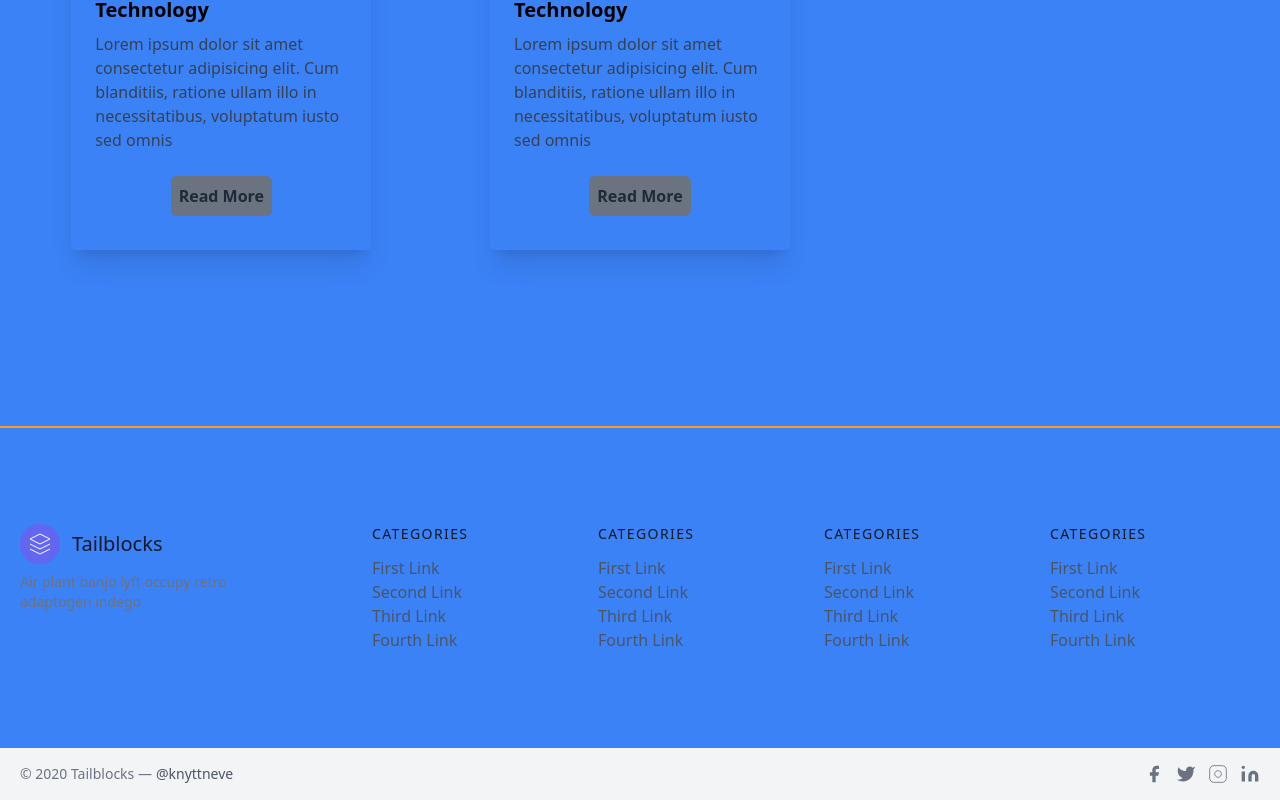
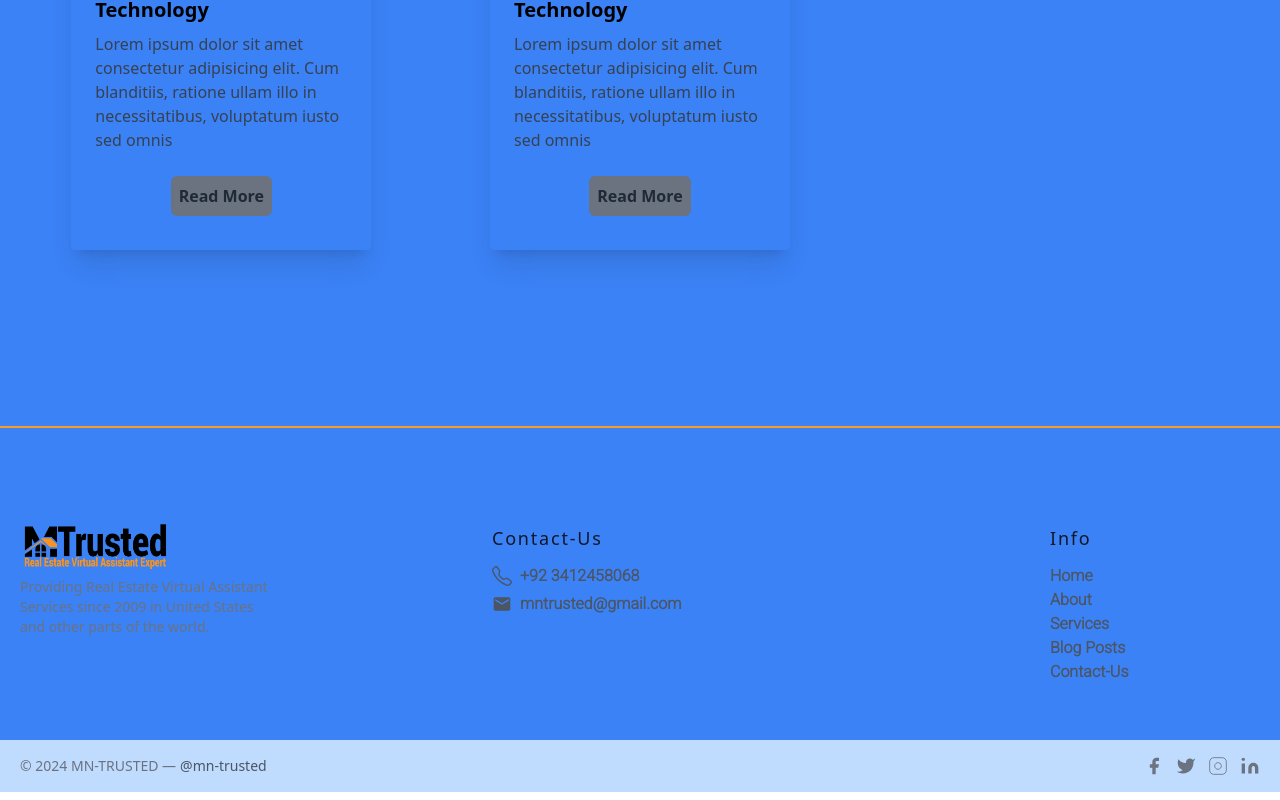
Before and after one commit to Adnankhan10s/MN-trusted, a Next.js app: page /blogs in a window 1280 px wide. Shown: the part 1008-1808 px from the top of the page. Built offline with nearby package versions, Linux system fonts and the light colour scheme.

Commit message:
add layout

```diff
--- a/src/components/Footer.tsx
+++ b/src/components/Footer.tsx
@@ -6,6 +6,7 @@ import { AiFillInstagram } from "react-icons/ai";
 import { AiFillTwitterCircle } from "react-icons/ai";
 import { BsTelephone } from "react-icons/bs";
 import { MdEmail } from "react-icons/md";
+import Image from 'next/image';
 
 
 
@@ -30,111 +31,62 @@ const Footer = () => {
   return (
 
 <footer className="text-gray-600 body-font">
-  <div className="container px-5 py-24 mx-auto flex md:items-center lg:items-start md:flex-row md:flex-nowrap flex-wrap flex-col">
-    <div className="w-64 flex-shrink-0 md:mx-0 mx-auto text-center md:text-left">
-      <a className="flex title-font font-medium items-center md:justify-start justify-center text-gray-900">
-        <svg xmlns="http://www.w3.org/2000/svg" fill="none" stroke="currentColor"    className="w-10 h-10 text-white p-2 bg-indigo-500 rounded-full" viewBox="0 0 24 24">
-          <path d="M12 2L2 7l10 5 10-5-10-5zM2 17l10 5 10-5M2 12l10 5 10-5"></path>
-        </svg>
-        <span className="ml-3 text-xl">Tailblocks</span>
-      </a>
-      <p className="mt-2 text-sm text-gray-500">Air plant banjo lyft occupy retro adaptogen indego</p>
+  <div className="container px-5 py-24 mx-auto flex  md:items-center lg:items-start md:flex-row  md:flex-nowrap flex-wrap flex-col">
+    <div className="md:w-64 w-full flex-col  md:flex-shrink-0 md:mx-0 mx-auto text-center md:text-left">
+      <Image src={"/Logo.png"} width={150} height={150} alt='Logo' priority={true} className='mx-auto md:mx-0 w-[150px] h-[70]' />
+      <p className="mt-2 text-sm text-gray-500">Providing Real Estate Virtual Assistant Services since 2009 in United States and other parts of the world.
+      </p>
     </div>
-    <div className="flex-grow flex flex-wrap md:pl-20 -mb-10 md:mt-0 mt-10 md:text-left text-center">
-      <div className="lg:w-1/4 md:w-1/2 w-full px-4">
-        <h2 className="title-font font-medium text-gray-900 tracking-widest text-sm mb-3">CATEGORIES</h2>
-        <nav className="list-none mb-10">
-          <li>
-            <a className="text-gray-600 hover:text-gray-800">First Link</a>
+    <div className="flex-grow flex  md:ml-10 md:justify-between md:px-10 flex-wrap  md:pl-40 -mb-10 md:mt-0 mt-10 md:text-left text-center">
+      <div className="lg:w-1/4 md:w-full w-full px-4">
+        <h2 className="title-font font-medium text-gray-900 tracking-widest text-sm md:text-lg mb-3">Contact-Us</h2>
+        <nav className="list-none mb-10 md:w-[200px] flex-col w-full  ">
+          <li >
+             <span className={`${roboto.className}  inline-flex  items-center gap-2`}><BsTelephone size={20} className='align-middle' /><a href='tel:+92 341258068' className=' md:font-bold  text-gray-600 hover:underline'>+92 3412458068</a><br /></span>
           </li>
-          <li>
-            <a className="text-gray-600 hover:text-gray-800">Second Link</a>
+          <li >
+             <span className={`inline-flex items-center gap-2 ${roboto.className}`}><MdEmail size={20} className='align-middle' /><a href='mailto:mntrusted@gmail.com?subject=Enter Subject For Which Service&body=Type Message' className=' md:font-bold  text-gray-600 hover:underline'>mntrusted@gmail.com</a></span>
           </li>
-          <li>
-            <a className="text-gray-600 hover:text-gray-800">Third Link</a>
-          </li>
-          <li>
-            <a className="text-gray-600 hover:text-gray-800">Fourth Link</a>
-          </li>
+
         </nav>
       </div>
       <div className="lg:w-1/4 md:w-1/2 w-full px-4">
-        <h2 className="title-font font-medium text-gray-900 tracking-widest text-sm mb-3">CATEGORIES</h2>
-        <nav className="list-none mb-10">
-          <li>
-            <a className="text-gray-600 hover:text-gray-800">First Link</a>
-          </li>
-          <li>
-            <a className="text-gray-600 hover:text-gray-800">Second Link</a>
-          </li>
-          <li>
-            <a className="text-gray-600 hover:text-gray-800">Third Link</a>
-          </li>
-          <li>
-            <a className="text-gray-600 hover:text-gray-800">Fourth Link</a>
-          </li>
-        </nav>
+        <h2 className="title-font md:text-lg font-medium text-gray-900 tracking-widest text-sm mb-3">Info</h2>
+        <div className='flex flex-col justify-center '>
+             {navLinks.map((link, index) => (
+               <span className={roboto.className} key={index}><Link href={link.path} className=' font-bold   text-gray-600 hover:underline'>{link.title}</Link><br /></span>
+
+            ))}
+           </div>
       </div>
-      <div className="lg:w-1/4 md:w-1/2 w-full px-4">
-        <h2 className="title-font font-medium text-gray-900 tracking-widest text-sm mb-3">CATEGORIES</h2>
-        <nav className="list-none mb-10">
-          <li>
-            <a className="text-gray-600 hover:text-gray-800">First Link</a>
-          </li>
-          <li>
-            <a className="text-gray-600 hover:text-gray-800">Second Link</a>
-          </li>
-          <li>
-            <a className="text-gray-600 hover:text-gray-800">Third Link</a>
-          </li>
-          <li>
-            <a className="text-gray-600 hover:text-gray-800">Fourth Link</a>
-          </li>
-        </nav>
-      </div>
-      <div className="lg:w-1/4 md:w-1/2 w-full px-4">
-        <h2 className="title-font font-medium text-gray-900 tracking-widest text-sm mb-3">CATEGORIES</h2>
-        <nav className="list-none mb-10">
-          <li>
-            <a className="text-gray-600 hover:text-gray-800">First Link</a>
-          </li>
-          <li>
-            <a className="text-gray-600 hover:text-gray-800">Second Link</a>
-          </li>
-          <li>
-            <a className="text-gray-600 hover:text-gray-800">Third Link</a>
-          </li>
-          <li>
-            <a className="text-gray-600 hover:text-gray-800">Fourth Link</a>
-          </li>
-        </nav>
-      </div>
+
+
     </div>
   </div>
-  <div className="bg-gray-100">
+  <div className="bg-blue-200">
     <div className="container mx-auto py-4 px-5 flex flex-wrap flex-col sm:flex-row">
-      <p className="text-gray-500 text-sm text-center sm:text-left">© 2020 Tailblocks —
-        <a href="https://twitter.com/knyttneve" rel="noopener noreferrer" className="text-gray-600 ml-1" target="_blank">@knyttneve</a>
+      <p className="text-gray-500 text-sm text-center sm:text-left">© 2024 MN-TRUSTED —
+        <a href="" rel="noopener noreferrer" className="text-gray-600 ml-1" target="_blank">@mn-trusted</a>
       </p>
       <span className="inline-flex sm:ml-auto sm:mt-0 mt-2 justify-center sm:justify-start">
         <a className="text-gray-500">
-          <svg fill="currentColor"    className="w-5 h-5" viewBox="0 0 24 24">
+          <svg fill="currentColor"    className="w-5 h-5 cursor-pointer" viewBox="0 0 24 24">
             <path d="M18 2h-3a5 5 0 00-5 5v3H7v4h3v8h4v-8h3l1-4h-4V7a1 1 0 011-1h3z"></path>
           </svg>
         </a>
         <a className="ml-3 text-gray-500">
-          <svg fill="currentColor"    className="w-5 h-5" viewBox="0 0 24 24">
+          <svg fill="currentColor"    className="w-5 h-5 cursor-pointer" viewBox="0 0 24 24">
             <path d="M23 3a10.9 10.9 0 01-3.14 1.53 4.48 4.48 0 00-7.86 3v1A10.66 10.66 0 013 4s-4 9 5 13a11.64 11.64 0 01-7 2c9 5 20 0 20-11.5a4.5 4.5 0 00-.08-.83A7.72 7.72 0 0023 3z"></path>
           </svg>
         </a>
         <a className="ml-3 text-gray-500">
-          <svg fill="none" stroke="currentColor"    className="w-5 h-5" viewBox="0 0 24 24">
+          <svg fill="none" stroke="currentColor"    className="w-5 h-5 cursor-pointer" viewBox="0 0 24 24">
             <rect width="20" height="20" x="2" y="2" rx="5" ry="5"></rect>
             <path d="M16 11.37A4 4 0 1112.63 8 4 4 0 0116 11.37zm1.5-4.87h.01"></path>
           </svg>
         </a>
-        <a className="ml-3 text-gray-500">
-          <svg fill="currentColor" stroke="currentColor"    className="w-5 h-5" viewBox="0 0 24 24">
+        <a  className="ml-3 text-gray-500">
+          <svg fill="currentColor" stroke="currentColor"    className="w-5 h-5 cursor-pointer" viewBox="0 0 24 24">
             <path stroke="none" d="M16 8a6 6 0 016 6v7h-4v-7a2 2 0 00-2-2 2 2 0 00-2 2v7h-4v-7a6 6 0 016-6zM2 9h4v12H2z"></path>
             <circle cx="4" cy="4" r="2" stroke="none"></circle>
           </svg>
--- a/src/components/Hero.tsx
+++ b/src/components/Hero.tsx
@@ -16,9 +16,9 @@ const poppins = Poppins({
 
 const Hero = () => {
     return (
-        <div className=' z-10 md:w-full h-[850px] md:h-[700px] 2xl:h-screen w-full md:bg-white bg-slate-300 border-b-2  border-black md:mt-0 relative  items-center' id='home'>
+        <div className=' z-10 md:w-full h-[850px] md:h-[700px] 2xl:h-screen w-full md:bg-white bg-slate-200 border-b-2  border-black md:mt-0 relative  items-center' id='home'>
 
-        <div className='absolute z-20 md:pt-28 pt-24  right-0 w-full h-[200px] flex-col place-items-center   md:h-[800px]'>
+        <div className='absolute z-20 md:pt-28 pt-28  right-0 w-full h-[200px] flex-col place-items-center   md:h-[800px]'>
 
            <div className=' text-center justify-center items-center'>
            <p className='text-base px-4 md:px-0 md:text-lg  2xl:text-2xl font-bold text-center  font-serif text-gray-900 p-2 inline-flex items-center'>
@@ -27,7 +27,7 @@ const Hero = () => {
            </div>
            <div>
            <div className='md:w-full  font-bold text-center text-lg md:text-2xl lg:text-4xl 2xl:text-5xl'>
-                   <h1 className={`md:bg-gradient-to-r  from-gray-700 via-indigo-900 to-gray-700  text-white md:bg-clip-text md:text-transparent p-4 ${poppins.className}`}>ARE YOU A BUSY ENTREPRENEUR IMPACTED BY<br/>
+                   <h1 className={`md:bg-gradient-to-r  from-gray-700 via-indigo-900 to-gray-700  text-[#ff874a] md:bg-clip-text md:text-transparent p-4 ${poppins.className}`}>ARE YOU A BUSY ENTREPRENEUR IMPACTED BY<br/>
                     INFLATION & HIGH OPERATIONAL COSTS?</h1>
                 </div>
                 <div className='md:hidden mx-auto overflow-clip  w-[350px]  h-[200px] rounded-md border-white border-2 shadow-md my-8'>
--- a/src/components/Navbar.tsx
+++ b/src/components/Navbar.tsx
@@ -68,7 +68,7 @@ const Navbar = () => {
         <div className='z-30  hidden md:flex md:w-full h-[80px] bg-transparent backdrop-blur-sm   text-[#00004f] p-4 shadow-md   fixed  overflow-hidden '>
         <div className='flex justify-between items-center text-center   w-[100%]  '>
             <Link href={"/"}>
-        <Image src={"/logo_transparent.png"} width={500} height={500} alt='logo' className='w-[300px] h-[270px] text-black' />
+        <Image src={"/Logo.png"} width={500} height={500} alt='logo' className='w-[250px] h-[60px] text-black' />
         </Link>
             <div className=''>
                 <ul className={`flex gap-4 pr-2 ${roboto.className}  text-[16px]  lg:text-2xl font-bold`}>
@@ -84,8 +84,8 @@ const Navbar = () => {
 
         {/* Mobile view */}
        <div className='z-50 md:hidden w-full h-[80px] fixed   '>
-<div className=' z-50 md:hidden relative    flex items-center w-full h-[80px] bg-transparent backdrop-blur-md  shadow-md '>
-<Image src={"/logo_transparent.png"} width={500} height={500} alt='logo' className='w-[220px] h-[200px] text-black' />
+<div className=' z-50 md:hidden relative px-4   flex items-center w-full h-[80px] bg-white/40 backdrop-blur-md  shadow-md '>
+<Image src={"/Logo.png"} width={500} height={500} alt='logo' className='w-[180px] h-[50px] text-black' />
 
 
             <div onClick={toggleNav} className="md:hidden absolute top-5 right-4 border rounded text-black border-black/80 p-2 ">
@@ -96,14 +96,14 @@ const Navbar = () => {
             initial = {false}
             animate ={nav ? 'open' : 'closed'}
             variants={menuVarients}
-            className='fixed  top-0 left-0 w-full h-screen z-40 bg-white/30  backdrop-blur-xl '
+            className='fixed  top-0 left-0 w-full h-screen z-40 bg-slate-300  backdrop-blur-xl '
 
             >
-                <div className='w-full h-[100px] flex justify-between items-center content-center  '>
-                 <div onClick={toggleNav} className="md:hidden absolute top-5 right-4 border rounded text-white border-white/80 p-2 ">
+                <div className='w-full h-[100px] px-4 flex justify-between border-b-2 border-[#00004f] items-center content-center  '>
+                 <div onClick={toggleNav} className="md:hidden absolute top-5 right-4 border rounded text-[#1c1c1c] border-[#1c1c1c] p-2 ">
                  {nav ? <AiOutlineClose size={25} />: <AiOutlineMenu size={25}/>}
             </div>
-               <Image src={"/logo_transparent.png"} width={500} height={500} alt='logo' className=' w-[250px] h-[200px] text-black  ' />
+               <Image src={"/Logo.png"} width={500} height={500} alt='logo' className=' w-[180px] h-[60px] text-black  ' />
 
                </div>
 
--- a/src/components/ServiceList.tsx
+++ b/src/components/ServiceList.tsx
@@ -20,7 +20,7 @@ const bebasneue = Bebas_Neue({
 
 const ServiceList = () => {
   return (
-   <div className='md:w-full bg-slate-300 flex justify-center md:h-[600px] h-[800px] border-t border-2 border-[[#00004f] ' id='services'>
+   <div className='md:w-full bg-slate-200 flex justify-center md:h-[600px] h-[800px] border-t border-2 border-[[#00004f] ' id='services'>
     <motion.div
     initial={{opacity:0 , scale:0 }}
     whileInView={{opacity:1 , scale: 1}}
--- a/src/components/otherComponents/AboutCard.tsx
+++ b/src/components/otherComponents/AboutCard.tsx
@@ -8,13 +8,13 @@ const AboutCard = () => {
                 <div className='md:flex md:justify-between md:px-48 items-center content-center  md:w-full md:space-x-10 mt-10 '>
                     <div
 
-                    className=' md:mx-0 mx-auto  lg:w-[600px] w-[350px]  lg:h-[220px] h-[200px]  border-dashed border-2 border-gray-800 text-center p-5'>
+                    className=' md:mx-0 mx-auto  lg:w-[600px] w-[350px]  lg:h-[220px] h-[200px] overflow-clip border-dashed border-2 border-gray-800 text-center p-5'>
                         <h2 className='font-bold text-[#f99b27] md:text-2xl'>Our Vision</h2>
                         <p className='text-gray-800 font-bold md:font-bold md:pt-4  '> We envision ourselves as a partner of choice, providing value to customers and creating opportunities for their long-term and sustainable growth.</p>
                     </div>
                     <div
 
-                    className='mt-2 md:mt-0  mx-auto md:mx-0 lg:w-[600px] w-[350px] p-5 lg:h-[220px] h-[200px] border-2 border-dashed border-gray-800 text-center '>
+                    className='mt-2 md:mt-0  mx-auto md:mx-0 lg:w-[600px] w-[350px] p-5 overflow-clip lg:h-[220px] h-[200px] border-2 border-dashed border-gray-800 text-center '>
                         <h2 className='font-bold text-[#f99b27] lg:text-2xl'>Our Mission</h2>
                         <p className='text-gray-800 font-bold md:font-bold md:pt-2'>Our mission is to become the leading provider of value-added virtual assistant services globally and achieve it with the highest level of integrity and transparency, helping clients meet their business goals.</p>
                     </div>
```
Also changed, not shown: src/components/About.tsx (+5 -5 lines), public/Logo.png (added).
